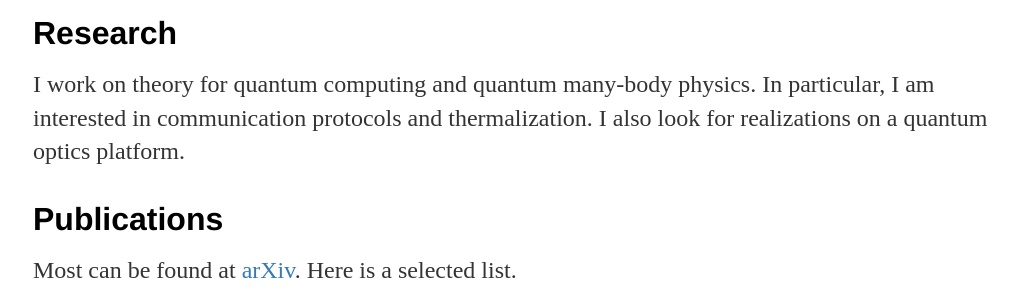
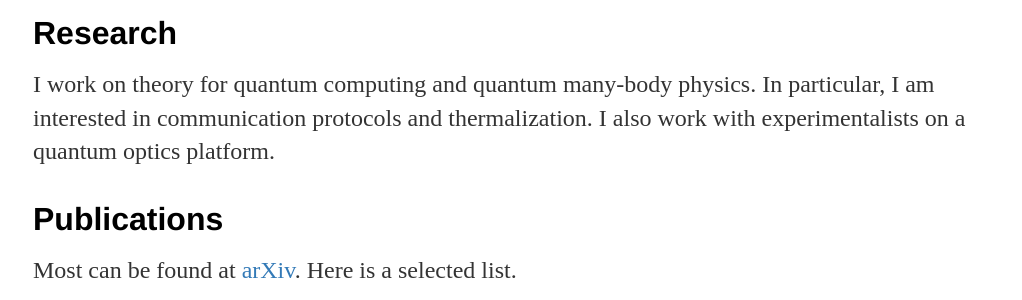
Before and after one commit to emilkhab/emilkhab.github.io, a Jekyll site: the page built from index.html, in a window 1280 px wide. Shown: the part 394-694 px from the top of the page, without its empty margins (127-1149 px from the left). Built offline with Jekyll 4.4.1, drawn with Linux system fonts in a browser that asks for light colours.

Commit message:
Update index.html

```diff
--- a/index.html
+++ b/index.html
@@ -12,7 +12,7 @@
 
 <div class="blurb" style="clear:left;" id="Research">
 	<h2>Research</h2>
-	<p>I work on theory for quantum computing and quantum many-body physics. In particular, I am interested in communication protocols and thermalization. I also look for realizations on a quantum optics platform.</p>
+	<p>I work on theory for quantum computing and quantum many-body physics. In particular, I am interested in communication protocols and thermalization. I also work with experimentalists on a quantum optics platform.</p>
 </div>
 
 <div class="blurb" id="Publications">
```
